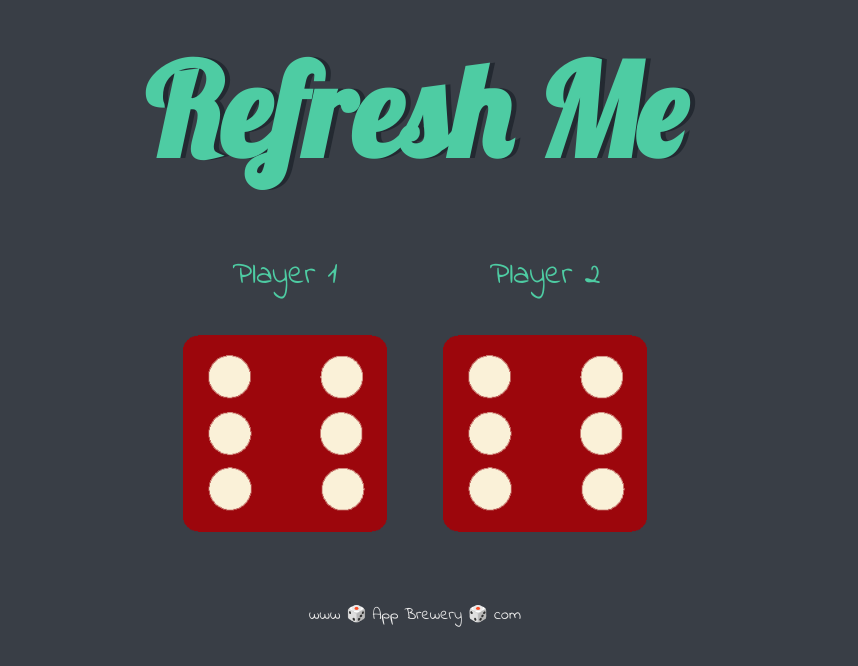
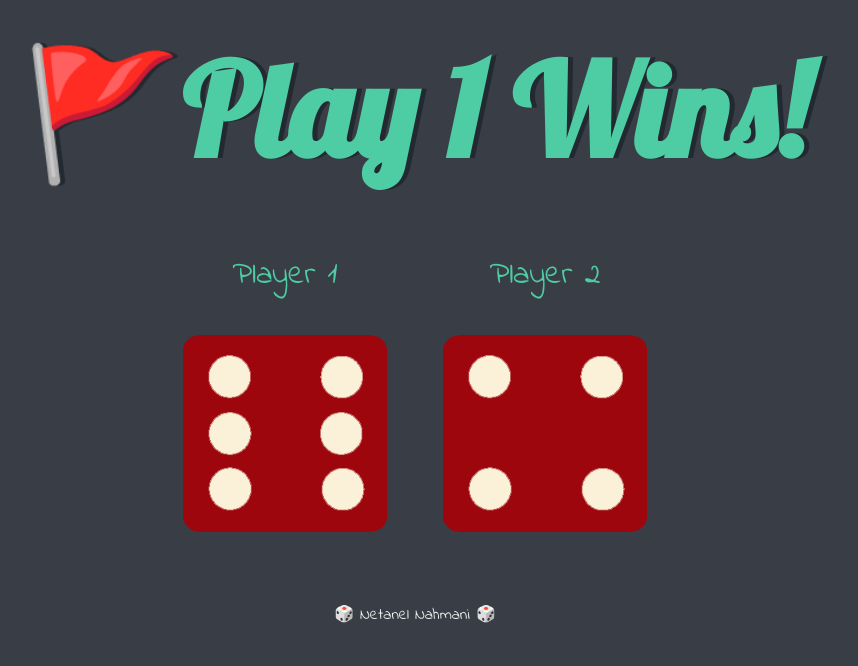
Before and after one commit to netnn/dicee, a plain HTML site: page index.html in a window 1280 px wide. Shown: the whole page, without its empty margins (225-1083 px from the left). Drawn offline with Linux system fonts and the light colour scheme.

Commit message:
Update index.html

```diff
--- a/index.html
+++ b/index.html
@@ -24,9 +24,43 @@
 
     </div>
 
+      <script >
+
+
+    var randomNumber1 = Math.floor(Math.random() * 6) + 1; //1-6
+
+    var randomDiceImage = "dice" + randomNumber1 + ".png"; //dice1.png - dice6.png
+
+    var randomImageSource = "images/" + randomDiceImage; //images/dice1.png - images/dice6.png
+
+    var image1 = document.querySelectorAll("img")[0];
+
+    image1.setAttribute("src", randomImageSource);
+
+
+    var randomNumber2 = Math.floor(Math.random() * 6) + 1;
+
+    var randomImageSource2 = "images/dice" + randomNumber2 + ".png";
+
+    document.querySelectorAll("img")[1].setAttribute("src", randomImageSource2);
+
+
+    //If player 1 wins
+    if (randomNumber1 > randomNumber2) {
+      document.querySelector("h1").innerHTML = "🚩Play 1 Wins!";
+    }
+    else if (randomNumber2 > randomNumber1) {
+      document.querySelector("h1").innerHTML ="Player 2 Wins!🚩";
+    }
+    else {
+      document.querySelector("h1").innerHTML = "Draw!";
+    }
+
+    </script>
+
       </body>
 
       <footer>
-        www 🎲 App Brewery 🎲 com
+      🎲 Netanel Nahmani 🎲
       </footer>
     </html>
```
